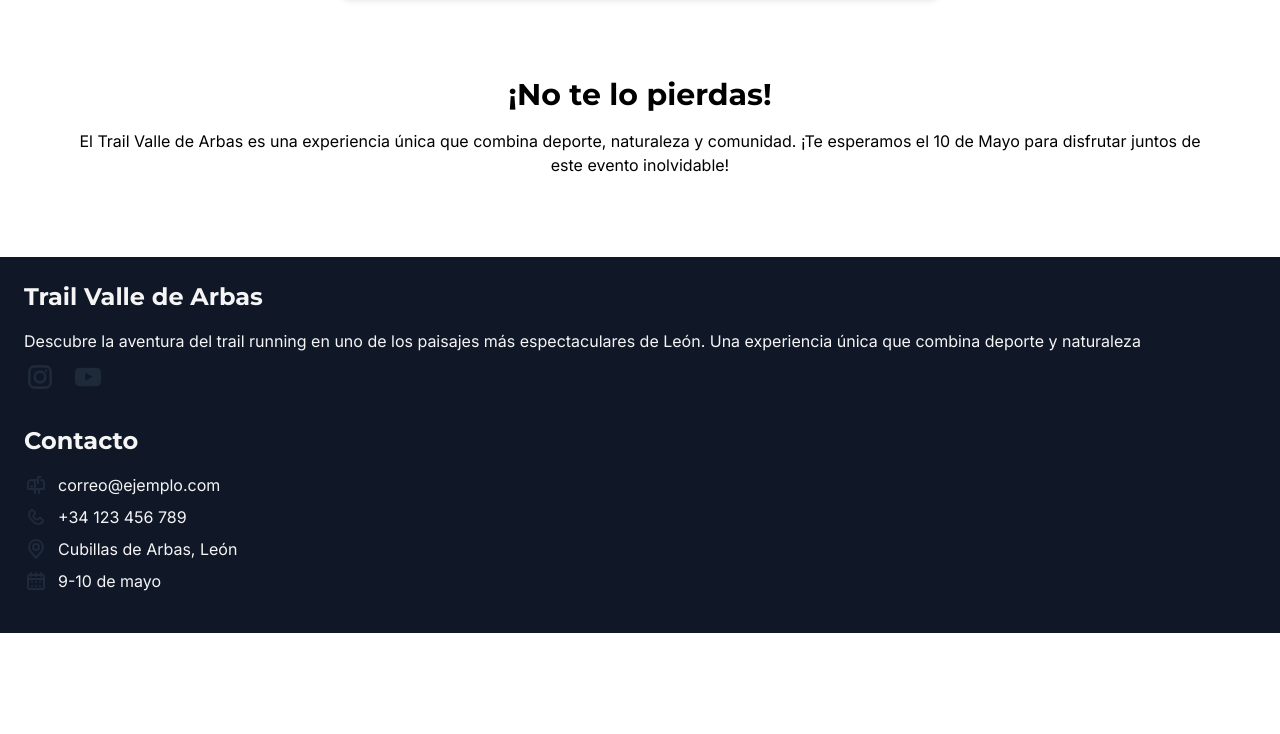
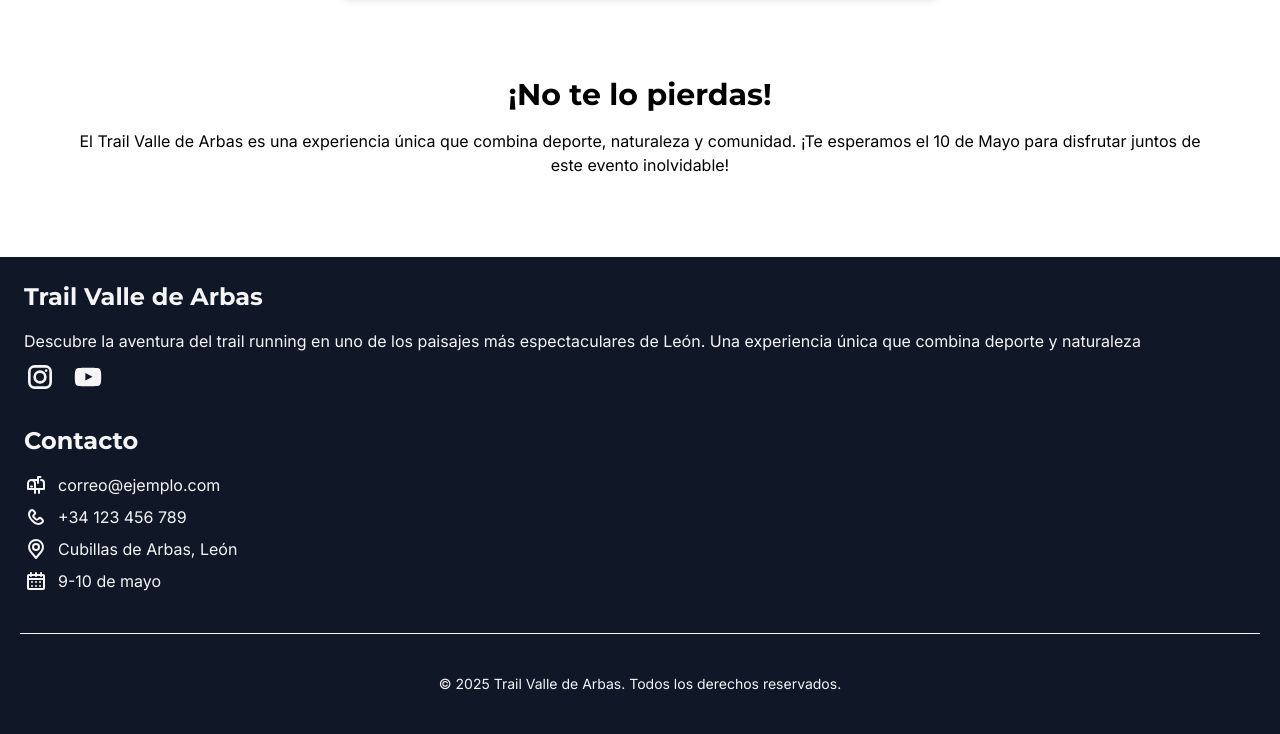
Before and after one commit to Mendana/web-trail-valle-arbas, an Astro site: page / in a window 1280 px wide. Shown: the part 3133-3867 px from the top of the page. Before the commit the page ends 3766 px from the top, so only its background shows below. Built offline with nearby package versions, Linux system fonts and the light colour scheme; Astro itself is replaced by a stand-in of ours.

Commit message:
feat: actualizar estilos del componente MainFooter para mejorar la legibilidad y el diseño

```diff
--- a/src/components/MainFooter.astro
+++ b/src/components/MainFooter.astro
@@ -12,7 +12,7 @@
     <div class="flex flex-row items-center justify-center gap-4 mt-2">
       <a href="#" class="cursor-pointer">
         <svg
-          class="w-8 h-8 text-gray-800 dark:text-white"
+          class="w-8 h-8 text-[#f5f5f5]"
           aria-hidden="true"
           xmlns="http://www.w3.org/2000/svg"
           width="24"
@@ -29,7 +29,7 @@
       </a>
       <a href="">
         <svg
-          class="w-8 h-8 text-gray-800 dark:text-white"
+          class="w-8 h-8 text-[#f5f5f5]"
           aria-hidden="true"
           xmlns="http://www.w3.org/2000/svg"
           width="24"
@@ -51,7 +51,7 @@
       <li>
         <a href="#" class="list-item">
           <svg
-            class="w-6 h-6 text-gray-800 dark:text-white"
+            class="w-6 h-6 text-[#f5f5f5]"
             aria-hidden="true"
             xmlns="http://www.w3.org/2000/svg"
             width="24"
@@ -73,7 +73,7 @@
       <li>
         <a href="#" class="list-item">
           <svg
-            class="w-6 h-6 text-gray-800 dark:text-white"
+            class="w-6 h-6 text-[#f5f5f5]"
             aria-hidden="true"
             xmlns="http://www.w3.org/2000/svg"
             width="24"
@@ -95,7 +95,7 @@
       <li>
         <a href="#" class="list-item">
           <svg
-            class="w-6 h-6 text-gray-800 dark:text-white"
+            class="w-6 h-6 text-[#f5f5f5]"
             aria-hidden="true"
             xmlns="http://www.w3.org/2000/svg"
             width="24"
@@ -123,7 +123,7 @@
       <li>
         <a href="#" class="list-item">
           <svg
-            class="w-6 h-6 text-gray-800 dark:text-white"
+            class="w-6 h-6 text-[#f5f5f5]"
             aria-hidden="true"
             xmlns="http://www.w3.org/2000/svg"
             width="24"
@@ -139,10 +139,13 @@
               d="M4 10h16m-8-3V4M7 7V4m10 3V4M5 20h14a1 1 0 0 0 1-1V7a1 1 0 0 0-1-1H5a1 1 0 0 0-1 1v12a1 1 0 0 0 1 1Zm3-7h.01v.01H8V13Zm4 0h.01v.01H12V13Zm4 0h.01v.01H16V13Zm-8 4h.01v.01H8V17Zm4 0h.01v.01H12V17Zm4 0h.01v.01H16V17Z"
             ></path>
           </svg>
-          <span class="text-[#f5f5f6]">9-10 de mayo</span>
+          <span class="text-[#f5f5f5]">9-10 de mayo</span>
         </a>
       </li>
     </ul>
+  </section>
+  <section class="pt-10 copy-section pb-10">
+    <p class="text-sm text-center text-[#f5f5f5]">© 2025 Trail Valle de Arbas. Todos los derechos reservados.</p>
   </section>
 </div>
 
@@ -152,4 +155,9 @@
     flex-direction: row;
     gap: 10px;
   }
+
+  .copy-section{
+    border-top: 1px solid #f5f5f5;
+    margin: 0 20px;
+  }
 </style>
```
Also changed, not shown: 1 other file.
